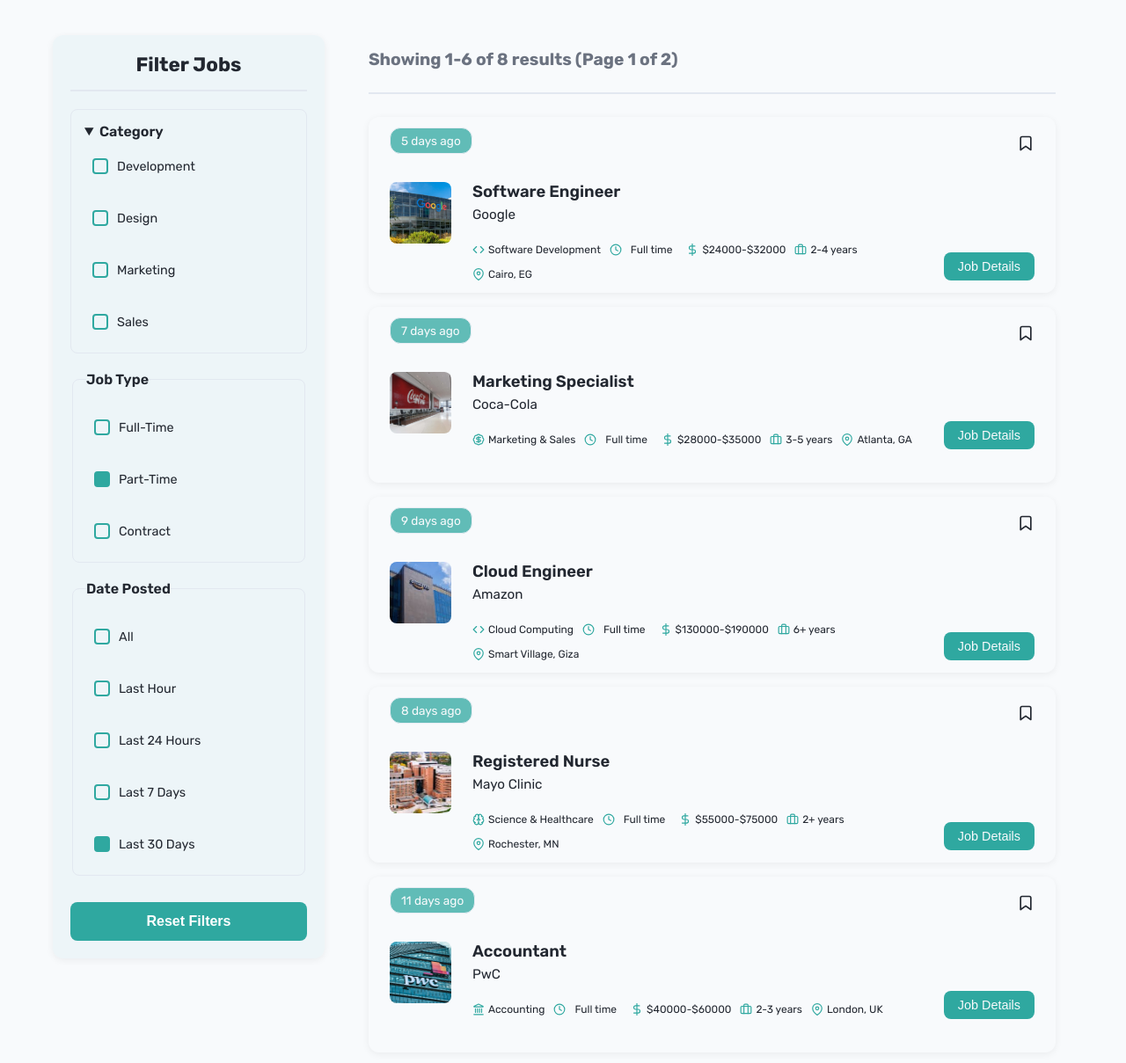
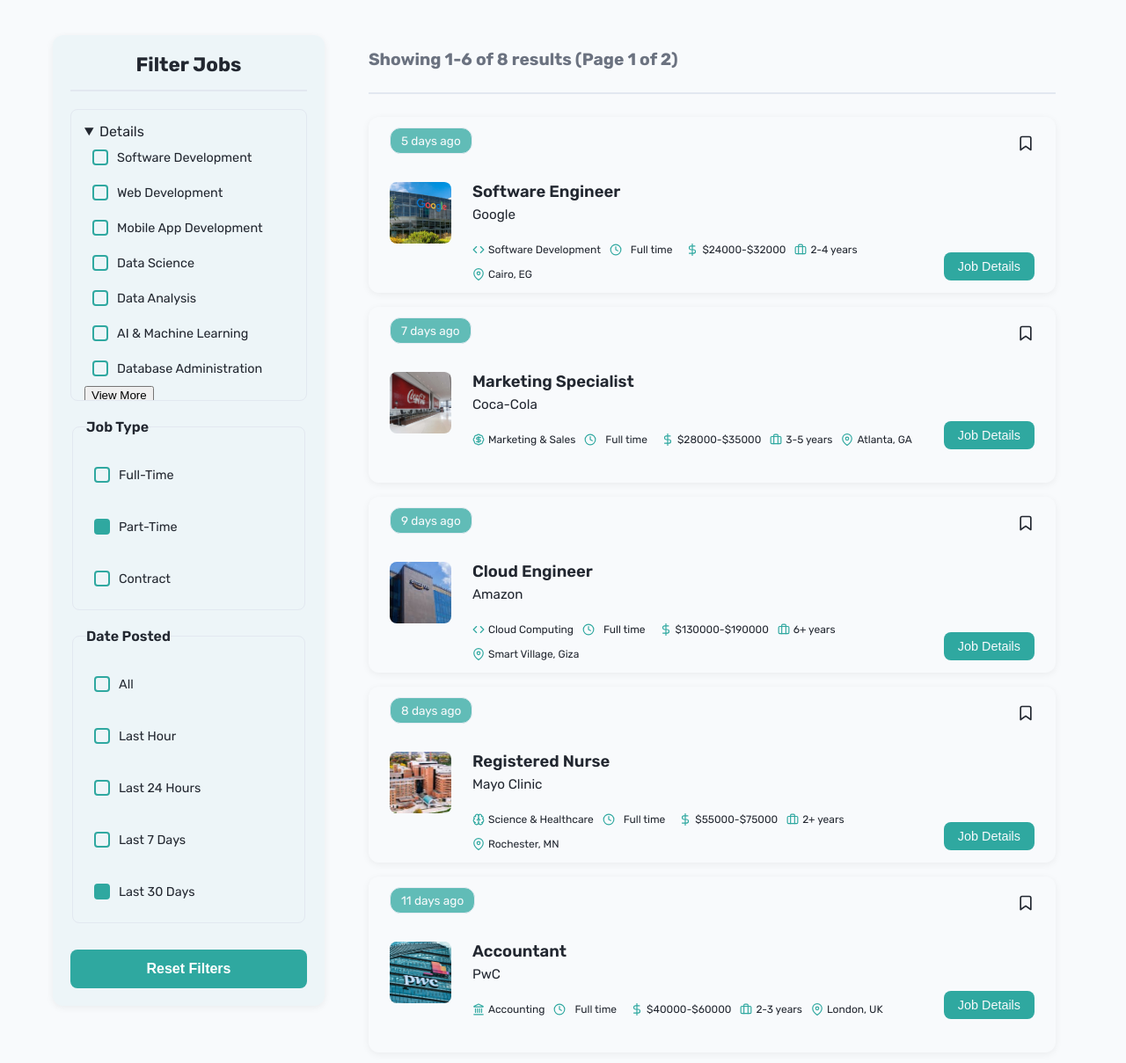
Before and after one commit to MazenMDev/internship-job-portal, a PHP site: page /pages/jobs.html in a window 1280 px wide. Shown: the part 80-1289 px from the top of the page at 88% size. Run offline with PHP 8.4, Linux system fonts and the light colour scheme.

Commit message:
refactor: update job filter sidebar to use dynamic category rendering

```diff
--- a/assets/css/jobs.css
+++ b/assets/css/jobs.css
@@ -7,7 +7,6 @@
   padding-top: 120px;
   gap: 16px;
 }
-
 
 .jobResultDiv {
   display: flex;
@@ -356,6 +355,15 @@
   transform: translateY(0);
 }
 
+
+.category-filter-group{
+  position: relative;
+  height: auto;
+  max-height: 300px;
+  overflow-y: auto;
+}
+
+
 .main-container {
   display: flex;
   gap: 30px;
--- a/assets/css/landing.css
+++ b/assets/css/landing.css
@@ -74,6 +74,11 @@
   background-color: var(--box-color);
   color: var(--primary-color);
   transform: translateY(-6px);
+}
+
+.btn button:last-child:hover {
+  background-color: var(--primary-color);
+  color: var(--background-color);
 }
 
 .learners {
--- a/assets/js/jobs.js
+++ b/assets/js/jobs.js
@@ -9,7 +9,7 @@
   "Marketing & Sales": `<svg xmlns="http://www.w3.org/2000/svg" width="24" height="24" viewBox="0 0 24 24" fill="none" stroke="currentColor" stroke-width="2" stroke-linecap="round" stroke-linejoin="round" class="lucide lucide-badge-dollar-sign-icon lucide-badge-dollar-sign"><path d="M3.85 8.62a4 4 0 0 1 4.78-4.77 4 4 0 0 1 6.74 0 4 4 0 0 1 4.78 4.78 4 4 0 0 1 0 6.74 4 4 0 0 1-4.77 4.78 4 4 0 0 1-6.75 0 4 4 0 0 1-4.78-4.77 4 4 0 0 1 0-6.76Z"/><path d="M16 8h-6a2 2 0 1 0 0 4h4a2 2 0 1 1 0 4H8"/><path d="M12 18V6"/></svg>`,
   "Finance & Accounting": `<svg xmlns="http://www.w3.org/2000/svg" width="24" height="24" viewBox="0 0 24 24" fill="none" stroke="currentColor" stroke-width="2" stroke-linecap="round" stroke-linejoin="round" class="lucide lucide-landmark-icon lucide-landmark"><path d="M10 18v-7"/><path d="M11.12 2.198a2 2 0 0 1 1.76.006l7.866 3.847c.476.233.31.949-.22.949H3.474c-.53 0-.695-.716-.22-.949z"/><path d="M14 18v-7"/><path d="M18 18v-7"/><path d="M3 22h18"/><path d="M6 18v-7"/></svg>`,
   "Human Resources": `<svg xmlns="http://www.w3.org/2000/svg" width="24" height="24" viewBox="0 0 24 24" fill="none" stroke="currentColor" stroke-width="2" stroke-linecap="round" stroke-linejoin="round" class="lucide lucide-users-icon lucide-users"><path d="M16 21v-2a4 4 0 0 0-4-4H6a4 4 0 0 0-4 4v2"/><path d="M16 3.128a4 4 0 0 1 0 7.744"/><path d="M22 21v-2a4 4 0 0 0-3-3.87"/><circle cx="9" cy="7" r="4"/></svg>`,
-  Engineering: `<svg xmlns="http://www.w3.org/2000/svg" width="24" height="24" viewBox="0 0 24 24" fill="none" stroke="currentColor" stroke-width="2" stroke-linecap="round" stroke-linejoin="round" class="lucide lucide-pencil-ruler-icon lucide-pencil-ruler"><path d="M13 7 8.7 2.7a2.41 2.41 0 0 0-3.4 0L2.7 5.3a2.41 2.41 0 0 0 0 3.4L7 13"/><path d="m8 6 2-2"/><path d="m18 16 2-2"/><path d="m17 11 4.3 4.3c.94.94.94 2.46 0 3.4l-2.6 2.6c-.94.94-2.46.94-3.4 0L11 17"/><path d="M21.174 6.812a1 1 0 0 0-3.986-3.987L3.842 16.174a2 2 0 0 0-.5.83l-1.321 4.352a.5.5 0 0 0 .623.622l4.353-1.32a2 2 0 0 0 .83-.497z"/><path d="m15 5 4 4"/></svg>`,
+  "Engineering": `<svg xmlns="http://www.w3.org/2000/svg" width="24" height="24" viewBox="0 0 24 24" fill="none" stroke="currentColor" stroke-width="2" stroke-linecap="round" stroke-linejoin="round" class="lucide lucide-pencil-ruler-icon lucide-pencil-ruler"><path d="M13 7 8.7 2.7a2.41 2.41 0 0 0-3.4 0L2.7 5.3a2.41 2.41 0 0 0 0 3.4L7 13"/><path d="m8 6 2-2"/><path d="m18 16 2-2"/><path d="m17 11 4.3 4.3c.94.94.94 2.46 0 3.4l-2.6 2.6c-.94.94-2.46.94-3.4 0L11 17"/><path d="M21.174 6.812a1 1 0 0 0-3.986-3.987L3.842 16.174a2 2 0 0 0-.5.83l-1.321 4.352a.5.5 0 0 0 .623.622l4.353-1.32a2 2 0 0 0 .83-.497z"/><path d="m15 5 4 4"/></svg>`,
   "Science & Healthcare": `<svg xmlns="http://www.w3.org/2000/svg" width="24" height="24" viewBox="0 0 24 24" fill="none" stroke="currentColor" stroke-width="2" stroke-linecap="round" stroke-linejoin="round" class="lucide lucide-brain-icon lucide-brain"><path d="M12 18V5"/><path d="M15 13a4.17 4.17 0 0 1-3-4 4.17 4.17 0 0 1-3 4"/><path d="M17.598 6.5A3 3 0 1 0 12 5a3 3 0 1 0-5.598 1.5"/><path d="M17.997 5.125a4 4 0 0 1 2.526 5.77"/><path d="M18 18a4 4 0 0 0 2-7.464"/><path d="M19.967 17.483A4 4 0 1 1 12 18a4 4 0 1 1-7.967-.517"/><path d="M6 18a4 4 0 0 1-2-7.464"/><path d="M6.003 5.125a4 4 0 0 0-2.526 5.77"/></svg>`,
   "Architecture & Construction": `<svg xmlns="http://www.w3.org/2000/svg" width="24" height="24" viewBox="0 0 24 24" fill="none" stroke="currentColor" stroke-width="2" stroke-linecap="round" stroke-linejoin="round" class="lucide lucide-hard-hat-icon lucide-hard-hat"><path d="M10 10V5a1 1 0 0 1 1-1h2a1 1 0 0 1 1 1v5"/><path d="M14 6a6 6 0 0 1 6 6v3"/><path d="M4 15v-3a6 6 0 0 1 6-6"/><rect x="2" y="15" width="20" height="4" rx="1"/></svg>`,
   "Education & Training": `<svg xmlns="http://www.w3.org/2000/svg" width="24" height="24" viewBox="0 0 24 24" fill="none" stroke="currentColor" stroke-width="2" stroke-linecap="round" stroke-linejoin="round" class="lucide lucide-graduation-cap-icon lucide-graduation-cap"><path d="M21.42 10.922a1 1 0 0 0-.019-1.838L12.83 5.18a2 2 0 0 0-1.66 0L2.6 9.08a1 1 0 0 0 0 1.832l8.57 3.908a2 2 0 0 0 1.66 0z"/><path d="M22 10v6"/><path d="M6 12.5V16a6 3 0 0 0 12 0v-3.5"/></svg>`,
@@ -18,7 +18,7 @@
   "Hospitality & Tourism": `<svg xmlns="http://www.w3.org/2000/svg" width="24" height="24" viewBox="0 0 24 24" fill="none" stroke="currentColor" stroke-width="2" stroke-linecap="round" stroke-linejoin="round" class="lucide lucide-tram-front-icon lucide-tram-front"><rect width="16" height="16" x="4" y="3" rx="2"/><path d="M4 11h16"/><path d="M12 3v8"/><path d="m8 19-2 3"/><path d="m18 22-2-3"/><path d="M8 15h.01"/><path d="M16 15h.01"/></svg>`,
   "Agriculture & Environment": `<svg xmlns="http://www.w3.org/2000/svg" width="24" height="24" viewBox="0 0 24 24" fill="none" stroke="currentColor" stroke-width="2" stroke-linecap="round" stroke-linejoin="round" class="lucide lucide-sprout-icon lucide-sprout"><path d="M14 9.536V7a4 4 0 0 1 4-4h1.5a.5.5 0 0 1 .5.5V5a4 4 0 0 1-4 4 4 4 0 0 0-4 4c0 2 1 3 1 5a5 5 0 0 1-1 3"/><path d="M4 9a5 5 0 0 1 8 4 5 5 0 0 1-8-4"/><path d="M5 21h14"/></svg>`,
   "Manufacturing & Logistics": `<svg xmlns="http://www.w3.org/2000/svg" width="24" height="24" viewBox="0 0 24 24" fill="none" stroke="currentColor" stroke-width="2" stroke-linecap="round" stroke-linejoin="round" class="lucide lucide-factory-icon lucide-factory"><path d="M12 16h.01"/><path d="M16 16h.01"/><path d="M3 19a2 2 0 0 0 2 2h14a2 2 0 0 0 2-2V8.5a.5.5 0 0 0-.769-.422l-4.462 2.844A.5.5 0 0 1 15 10.5v-2a.5.5 0 0 0-.769-.422L9.77 10.922A.5.5 0 0 1 9 10.5V5a2 2 0 0 0-2-2H5a2 2 0 0 0-2 2z"/><path d="M8 16h.01"/></svg>`,
-  Other: `<svg xmlns="http://www.w3.org/2000/svg" width="24" height="24" viewBox="0 0 24 24" fill="none" stroke="currentColor" stroke-width="2" stroke-linecap="round" stroke-linejoin="round" class="lucide lucide-layout-panel-left-icon lucide-layout-panel-left"><rect width="7" height="18" x="3" y="3" rx="1"/><rect width="7" height="7" x="14" y="3" rx="1"/><rect width="7" height="7" x="14" y="14" rx="1"/></svg>`,
+  "Other": `<svg xmlns="http://www.w3.org/2000/svg" width="24" height="24" viewBox="0 0 24 24" fill="none" stroke="currentColor" stroke-width="2" stroke-linecap="round" stroke-linejoin="round" class="lucide lucide-layout-panel-left-icon lucide-layout-panel-left"><rect width="7" height="18" x="3" y="3" rx="1"/><rect width="7" height="7" x="14" y="3" rx="1"/><rect width="7" height="7" x="14" y="14" rx="1"/></svg>`,
 };
 
 // dummy jobs until we make the backend
@@ -207,6 +207,7 @@
   const end = start + jobsPerPage;
   //get and display only the jobs for the current page
   const jobsToDisplay = jobListings.slice(start, end);
+
   jobsToDisplay.forEach((job) => {
     const jobCard = document.createElement("div");
     jobCard.classList.add("job-card");
@@ -415,4 +416,46 @@
   renderPage(1);
 }
 
+
+let numCategories = 7;
+document.addEventListener("DOMContentLoaded" , () =>{
+
+  displayCategories();
+
+})
+
+const displayCategories = () =>{
+  const categoryDropDown = document.querySelector(".category-filter-group");
+  categoryDropDown.innerHTML="";
+  let i =0;
+  for (const parent in jobCategories){
+
+    jobCategories[parent].forEach((cat) => {
+      if(i >= numCategories){
+        return;
+      }
+      const label = document.createElement("label");
+      label.classList.add("filter-option-label");
+      label.innerHTML = `
+      <input type="checkbox" value="${cat}" class="filter-checkbox" /> ${cat}
+      `
+      categoryDropDown.appendChild(label);
+      i++;
+    });
+  }
+
+  const addMore = document.createElement("button");
+  addMore.textContent =  "View More";
+  addMore.classList.add("viewMore-category");
+  addMore.addEventListener("click" , ()=>{
+    numCategories += 5;
+    console.log(numCategories);
+    displayCategories();
+
+
+  })
+  categoryDropDown.appendChild(addMore);
+}
+
+
 export { jobListings };
--- a/pages/jobs.html
+++ b/pages/jobs.html
@@ -170,12 +170,8 @@
           <aside class="job-filter-sidebar">
             <h2 class="sidebar-heading">Filter Jobs</h2>
             <details open class="filter-group-box category-filter-group">
-              <summary class="filter-group-legend">Category</summary>
-              <label class="filter-option-label"><input type="checkbox" value="development" class="filter-checkbox" /> Development</label><br />
-              <label class="filter-option-label"><input type="checkbox" value="design" class="filter-checkbox" /> Design</label><br />
-              <label class="filter-option-label"><input type="checkbox" value="marketing" class="filter-checkbox" /> Marketing</label><br />
-              <label class="filter-option-label"><input type="checkbox" value="sales" class="filter-checkbox" /> Sales</label>
-            </details>
+              <summary class="filter-group-legend filter-group-summary">Category</summary>
+             </details>
 
             <fieldset class="filter-group-box type-filter-group">
               <legend class="filter-group-legend">Job Type</legend>
```
